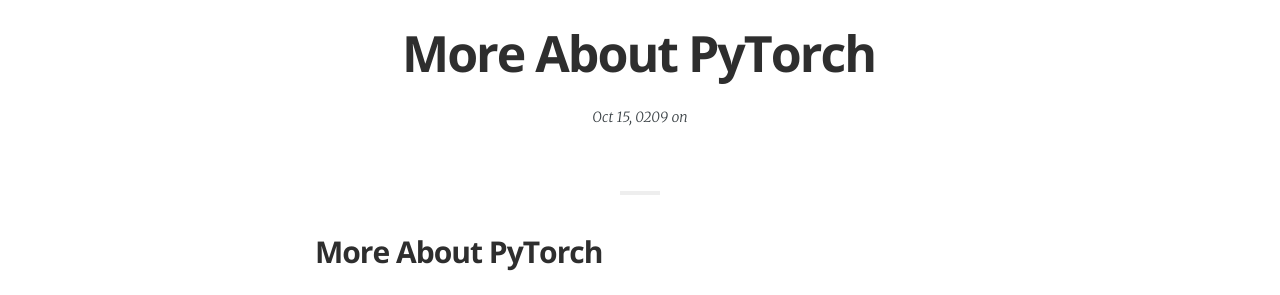
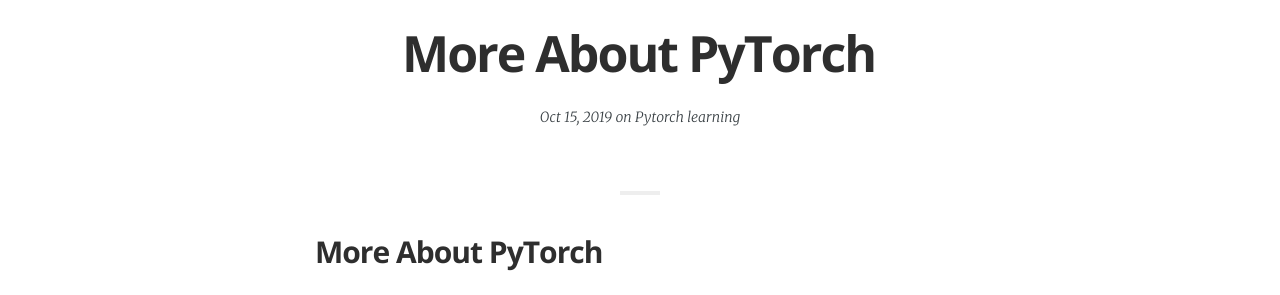
Before and after one commit to TyrionBian/tyrionbian.github.io, a Jekyll site: the page built from _posts/2019-10-15-pytorch_1.md, in a window 1280 px wide. Shown: the part 313-608 px from the top of the page. Built offline with Jekyll 4.4.1, drawn with Linux system fonts in a browser that asks for light colours; some web fonts are replaced.

Commit message:
Update and rename 2019-10-16-pytorch_1.md to 2019-10-15-pytorch_1.md

```diff
--- a/_posts/2019-10-16-pytorch_1.md
+++ b/_posts/2019-10-15-pytorch_1.md
@@ -1,7 +1,8 @@
 ---
 layout:            post
 title:             "More About PyTorch"
-date:              209-10-15 18:25:00
+date:              2019-10-15
+tag:               Pytorch learning
 category:          Pytorch
 author:            tianliang
 ---
```
